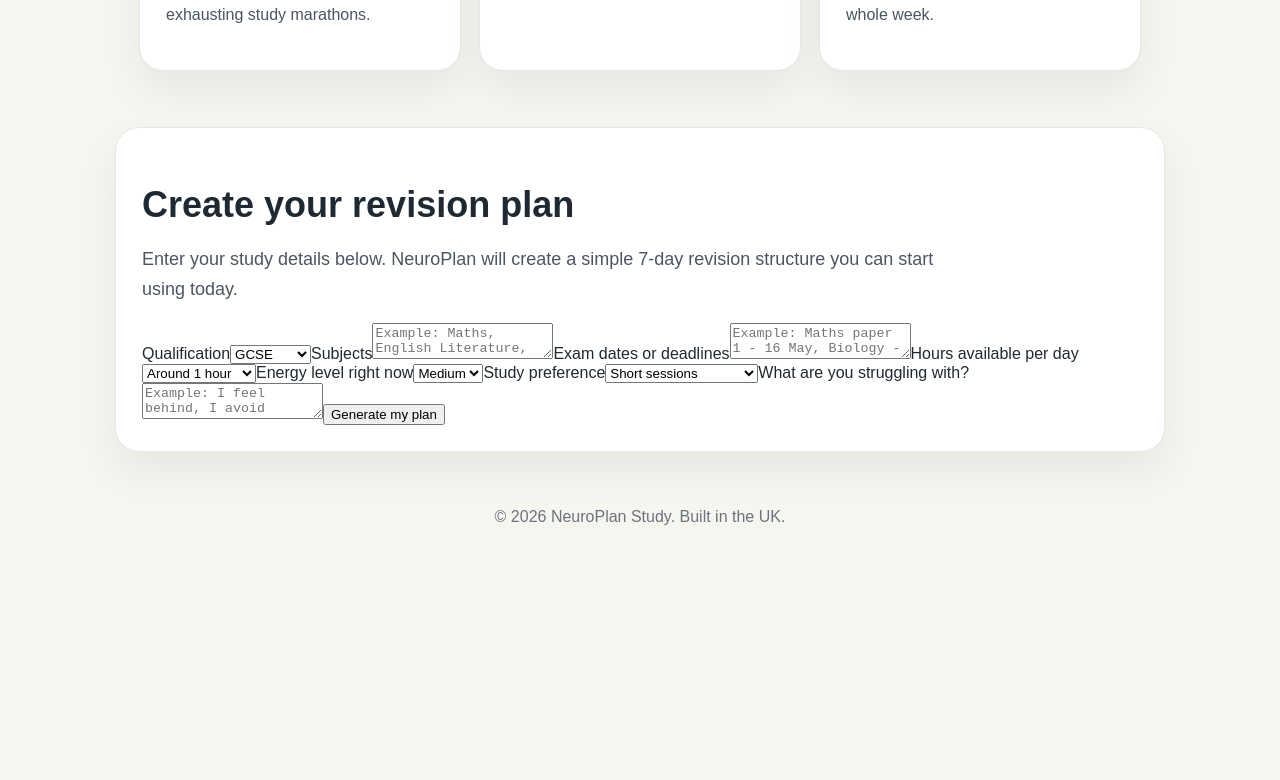
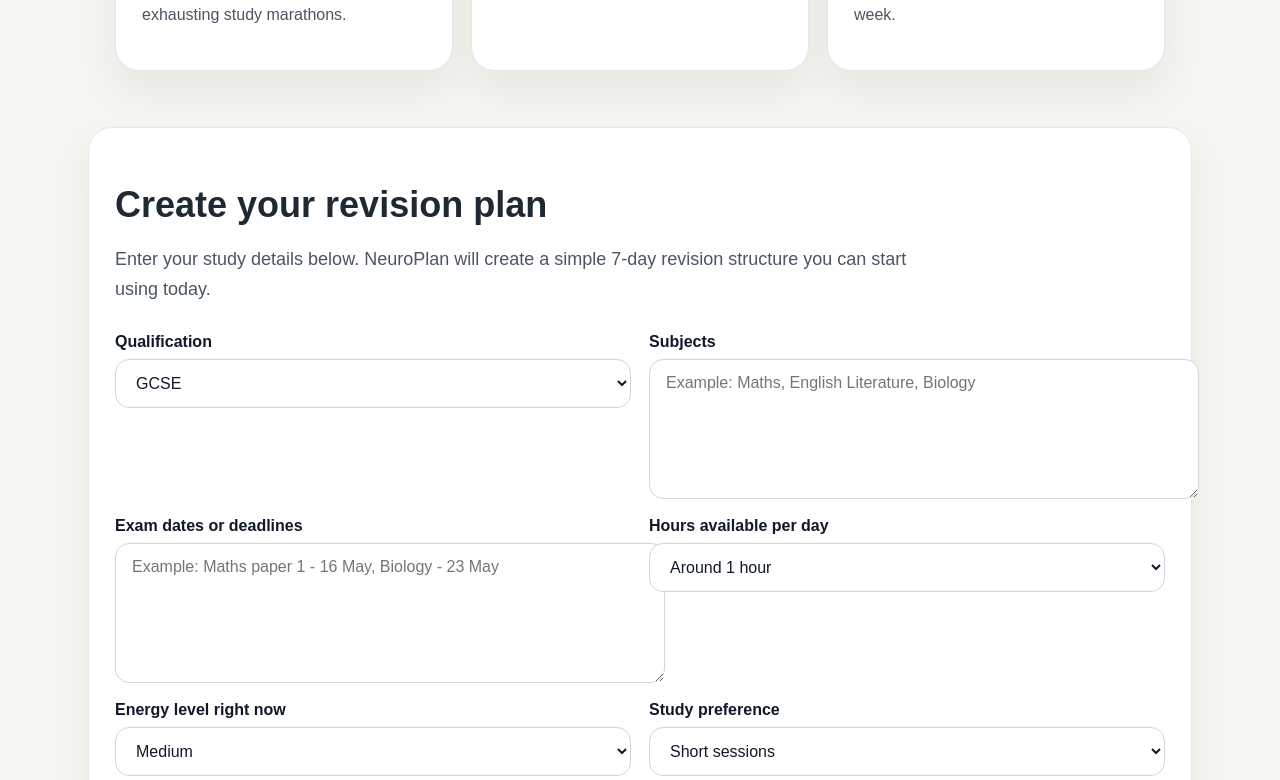
Before and after one commit to ZimraanMcc/neuroplanstudy, a Next.js app: page / in a window 1280 px wide. Shown: the part 920-1700 px from the top of the page. Before the commit the page ends 1502 px from the top, so only its background shows below. Built offline with nearby package versions, Linux system fonts and the light colour scheme.

Commit message:
Update globals.css

```diff
--- a/app/globals.css
+++ b/app/globals.css
@@ -1,5 +1,9 @@
-* {
+** {
   box-sizing: border-box;
+}
+
+html {
+  scroll-behavior: smooth;
 }
 
 body {
@@ -114,29 +118,75 @@
   line-height: 1.6;
 }
 
-.signupForm {
-  display: flex;
-  gap: 12px;
-  margin-top: 24px;
-  flex-wrap: wrap;
+/* Planner form */
+
+.plannerForm {
+  display: grid;
+  grid-template-columns: 1fr 1fr;
+  gap: 18px;
+  margin-top: 28px;
 }
 
-.signupForm input {
-  flex: 1;
-  min-width: 240px;
-  padding: 15px 16px;
+.plannerForm label {
+  display: flex;
+  flex-direction: column;
+  gap: 8px;
+  font-weight: 700;
+  color: #111827;
+}
+
+.plannerForm input,
+.plannerForm select,
+.plannerForm textarea {
+  width: 100%;
+  padding: 14px 16px;
   border-radius: 14px;
   border: 1px solid #d1d5db;
   font-size: 16px;
+  font-family: Arial, Helvetica, sans-serif;
+  background: #ffffff;
+  color: #111827;
 }
 
-.signupForm button {
-  padding: 15px 20px;
-  border-radius: 14px;
+.plannerForm textarea {
+  min-height: 110px;
+  resize: vertical;
+}
+
+.plannerForm button {
+  grid-column: 1 / -1;
+  padding: 16px 22px;
+  border-radius: 16px;
   border: none;
-  background: #4f46e5;
+  background: #111827;
   color: white;
-  font-weight: 700;
+  font-size: 17px;
+  font-weight: 800;
+  cursor: pointer;
+}
+
+.plannerForm button:hover {
+  background: #374151;
+}
+
+.resultBox {
+  margin-top: 32px;
+  background: #111827;
+  color: #ffffff;
+  border-radius: 24px;
+  padding: 28px;
+}
+
+.resultBox h3 {
+  margin-top: 0;
+  font-size: 26px;
+}
+
+.resultBox pre {
+  white-space: pre-wrap;
+  word-wrap: break-word;
+  font-family: Arial, Helvetica, sans-serif;
+  line-height: 1.7;
   font-size: 16px;
 }
 
@@ -151,7 +201,20 @@
     grid-template-columns: 1fr;
   }
 
+  .plannerForm {
+    grid-template-columns: 1fr;
+  }
+
   .hero {
     padding-top: 64px;
   }
+
+  h1 {
+    font-size: 48px;
+  }
+
+  .section h2,
+  .planner h2 {
+    font-size: 30px;
+  }
 }
```
